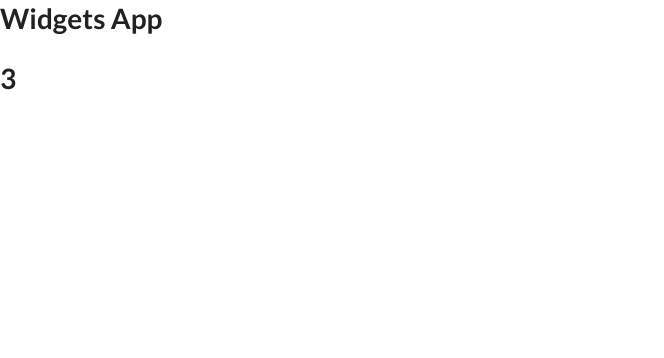
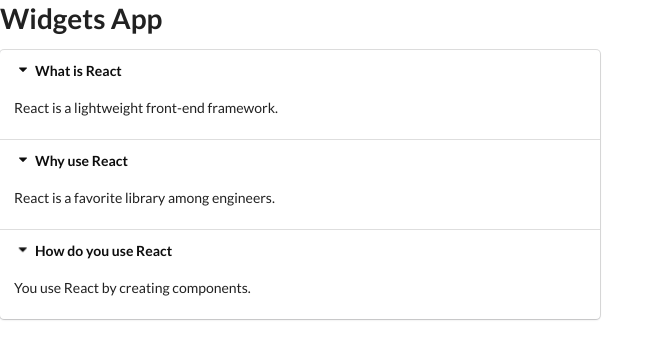
Before and after one commit to cohlerCoded/widgets, a React (Create React App) app: page / in a window 1280 px wide. Shown: the top 358 px of the page, without its empty margins (0-664 px from the left). Built offline with nearby package versions, Linux system fonts and the light colour scheme.

Commit message:
built and styled an accordion

```diff
--- a/src/components/Accordion.jsx
+++ b/src/components/Accordion.jsx
@@ -1,7 +1,20 @@
 import React from "react";
 
 const Accordion = ({ items }) => {
-  return <h1>{items.length}</h1>;
+  const renderedItems = items.map((item, i) => {
+    return (
+      <React.Fragment key={i}>
+        <div className="title active">
+          <i className="dropdown icon"></i>
+          {item.title}
+        </div>
+        <div className="content active">
+          <p>{item.content}</p>
+        </div>
+      </React.Fragment>
+    );
+  });
+  return <div className="ui styled accordion">{renderedItems}</div>;
 };
 
 export default Accordion;
```
